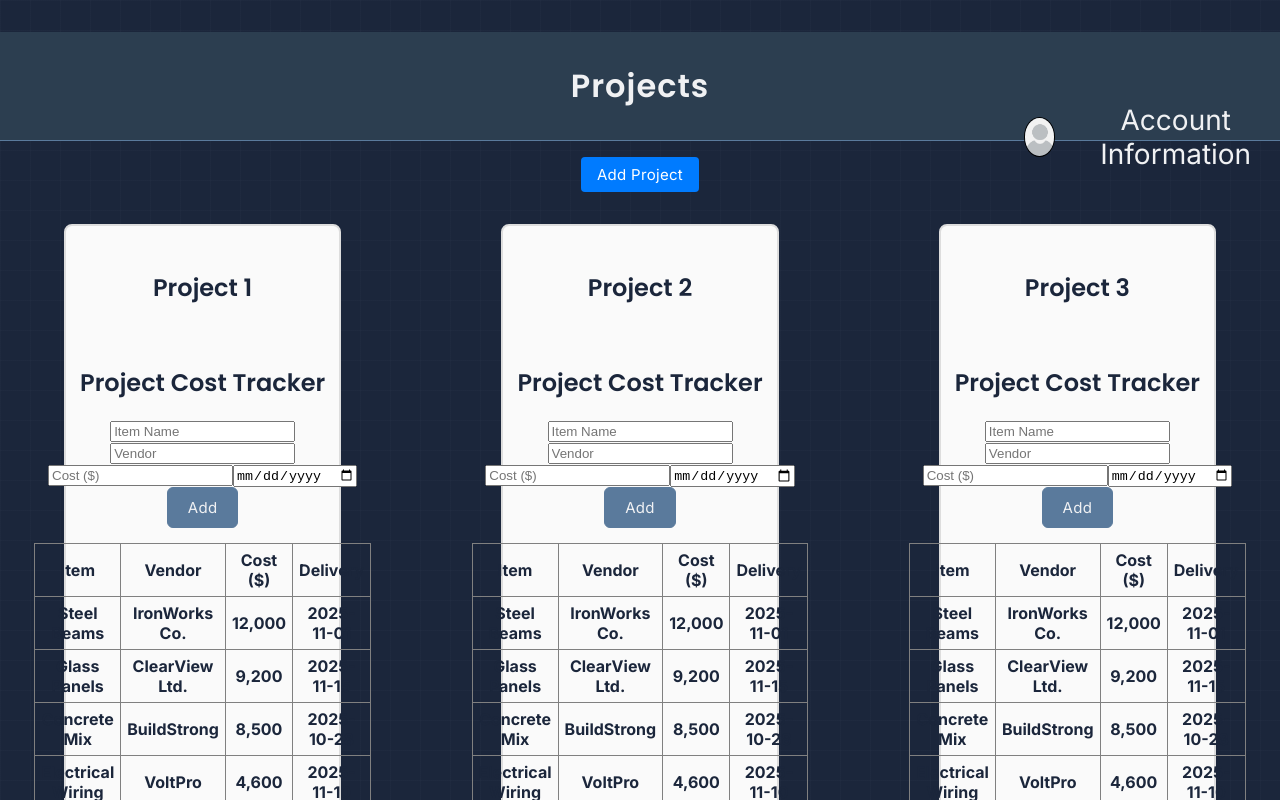
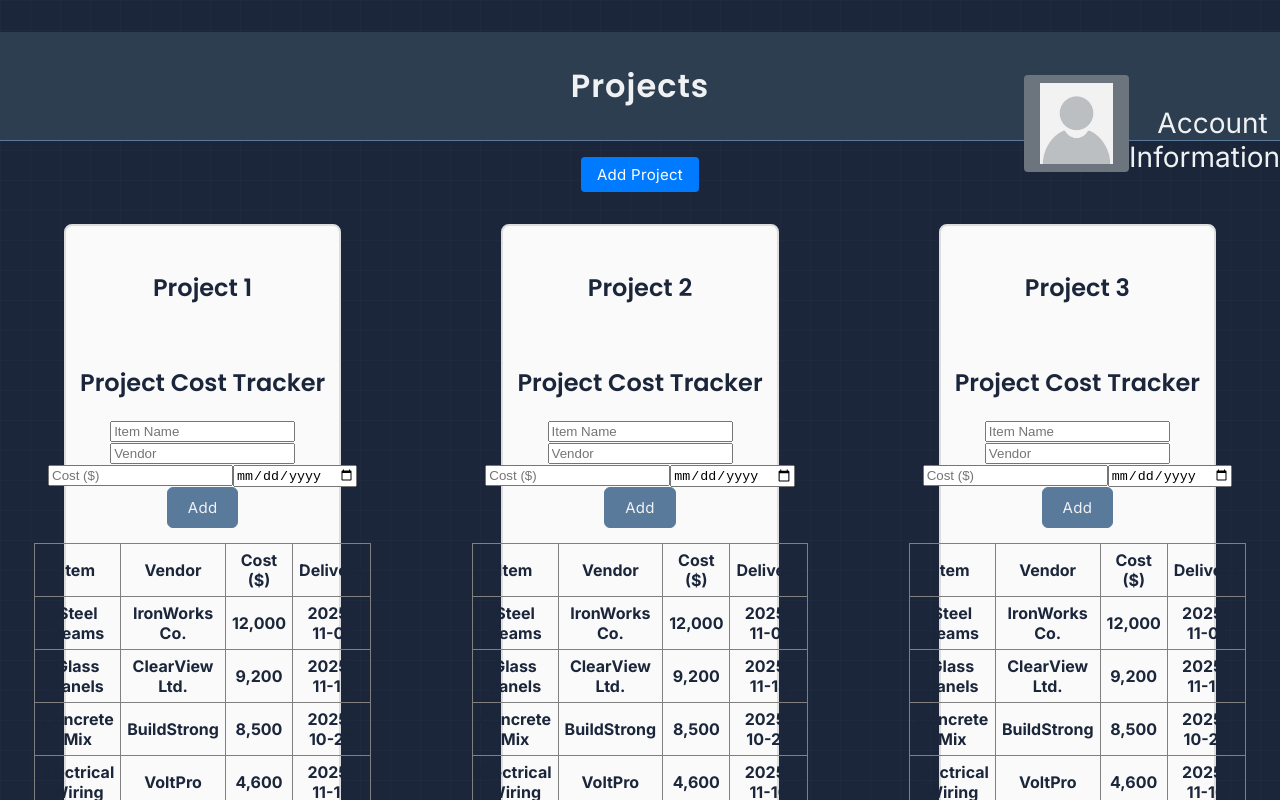
Before and after one commit to cooperbraun13/bluprnt, a React (Vite) app in the folder frontend/: page /projects in a window 1280 px wide. Shown: the top 800 px of the page. Built offline with nearby package versions, Linux system fonts and the light colour scheme.

Commit message:
feat[button nav]  button now takes you to /login, I still need to create the form, I have to figure out how to render the page.

```diff
--- a/frontend/src/components/Header/Header.css
+++ b/frontend/src/components/Header/Header.css
@@ -17,6 +17,18 @@ a {
   transform: translateY(-50%);
 }
 
+.account_info{
+  position:static;
+  margin-left: 1rem;
+}
+
+.unknown_user{
+  display:block;
+  width: 100%;
+  height: 100%;
+  object-fit: cover;
+
+}
 .Account {
   position: absolute;
   top: 40%;
@@ -27,15 +39,6 @@ a {
   align-items: center;
 }
 
-
-.unknown_user{
-  display:block;
-  width: 100%;
-  height: 100%;
-  object-fit: cover;
-
-}
-
 .user_button{
   padding:0;
   width: 2.5rem;
@@ -44,8 +47,3 @@ a {
   border-radius:50%;
   border: 1px solid black;
 }
-
-.account_info{
-  position:static;
-  margin-left: 1rem;
-}
--- a/frontend/src/components/Header/Header.tsx
+++ b/frontend/src/components/Header/Header.tsx
@@ -1,5 +1,6 @@
 import { Link } from "react-router-dom";
 import "./Header.css";
+import {useNavigate} from "react-router-dom";
 
 export default function Header({
   title = "BluPrnt",
@@ -14,6 +15,8 @@ export default function Header({
   leftSlot?: React.ReactNode;
   rightSlot?: React.ReactNode;
 }) {
+  const navigate = useNavigate();
+
   return (
     <div className={`heading ${background}`}>
       {leftSlot && <div className="left-slot">{leftSlot}</div>}
@@ -22,8 +25,12 @@ export default function Header({
       </h1>
       {rightSlot && <div className="right-slot">{rightSlot}</div>}
       {showTagline && <p className="tagline">Your blueprint for success</p>}
-      <div className="Account"><button className="user_button"><img className="unknown_user" src="../../unknown_user.jpg" alt="Unknown User"></img></button>
-      <p className="account_info">Account Information</p></div>
+      <div className="Account">
+        <button className="back-button" onClick={() => navigate("/login")}>
+        <img className="unknown_user" src="../../unknown_user.jpg" alt="Unknown User"></img>
+        </button>
+        <div><Link to="/login" className="account_info">{"Account Information"}</Link></div>
+    </div>
     </div>
   );
 }
--- a/frontend/src/pages/Login/login.tsx
+++ b/frontend/src/pages/Login/login.tsx
@@ -1,4 +1,5 @@
 import Header from '../../components/Header/Header'
+import Footer from '../../components/Footer/Footer'
 
 export default function Login(){
     return <>
@@ -6,5 +7,6 @@ export default function Login(){
         <form>
 
         </form>
+        <Footer></Footer>
     </>
 }
```
